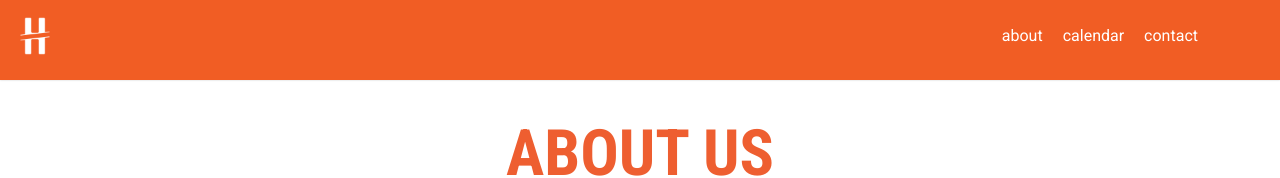
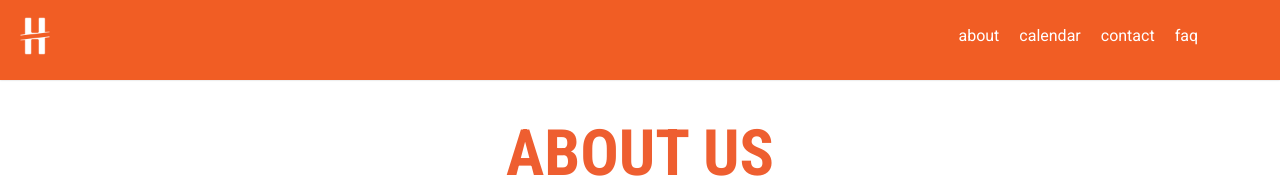
Before and after one commit to michiganhackers/mh-web-new, a React (Create React App) app: page /about in a window 1280 px wide. Shown: the top 178 px of the page. Built offline with nearby package versions, Linux system fonts and the light colour scheme.

Commit message:
Add FAQ to navbar (oops lol)

```diff
--- a/src/components/Navbar.jsx
+++ b/src/components/Navbar.jsx
@@ -80,6 +80,9 @@ class Navbar extends Component {
             <HeaderNavLink to="/contact">
               contact
             </HeaderNavLink>
+            <HeaderNavLink to="/faq">
+              faq
+            </HeaderNavLink>
           </NavContainer>
         </FlexWrapper>
       </Wrapper>
--- a/src/components/SpecialNavbar.jsx
+++ b/src/components/SpecialNavbar.jsx
@@ -75,6 +75,9 @@ class SpecialNavbar extends Component {
             <HeaderNavLink to="/contact">
               contact
             </HeaderNavLink>
+            <HeaderNavLink to="/faq">
+              faq
+            </HeaderNavLink>
           </NavContainer>
         </FlexWrapper>
       </Wrapper>
```
